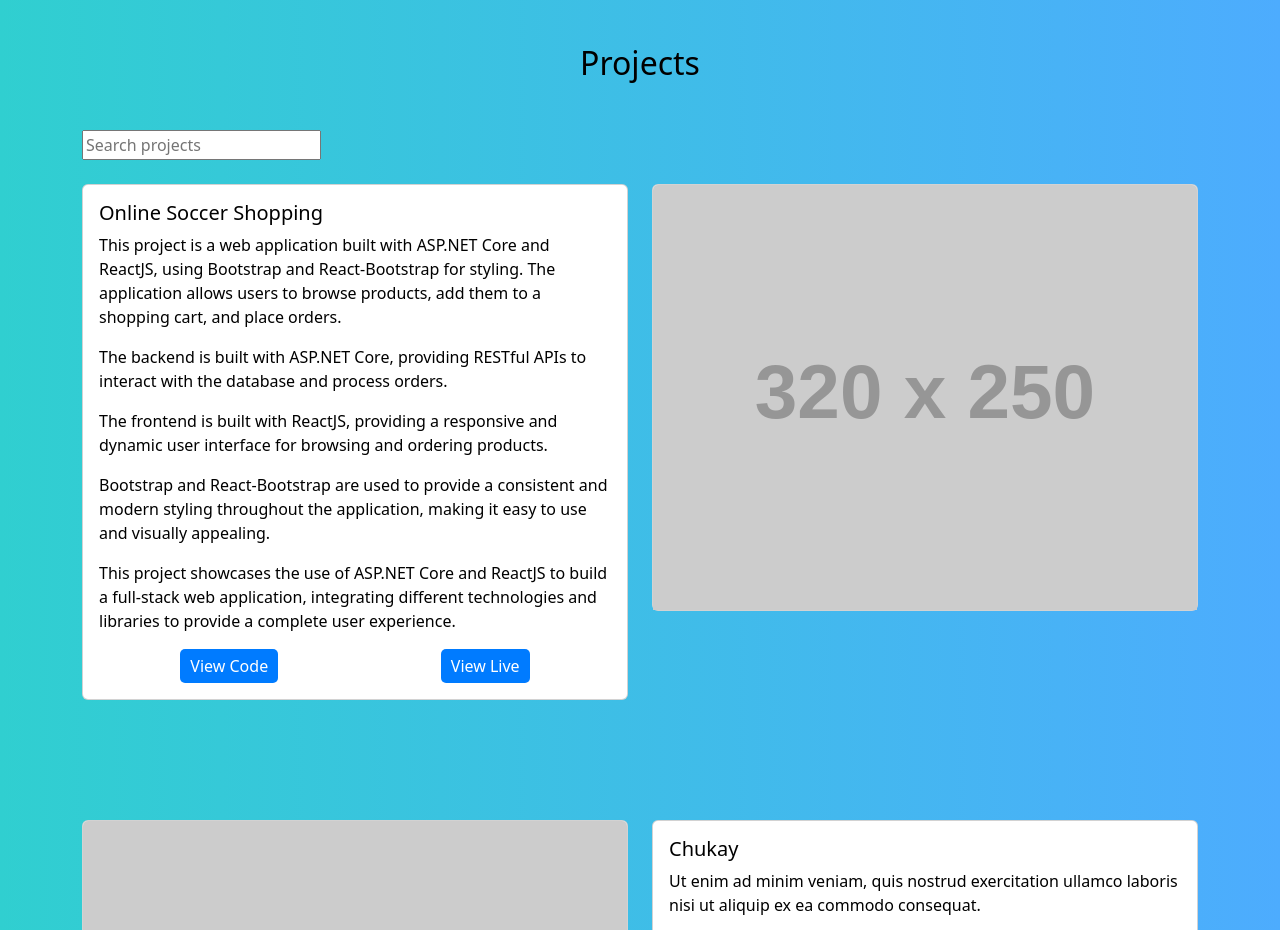
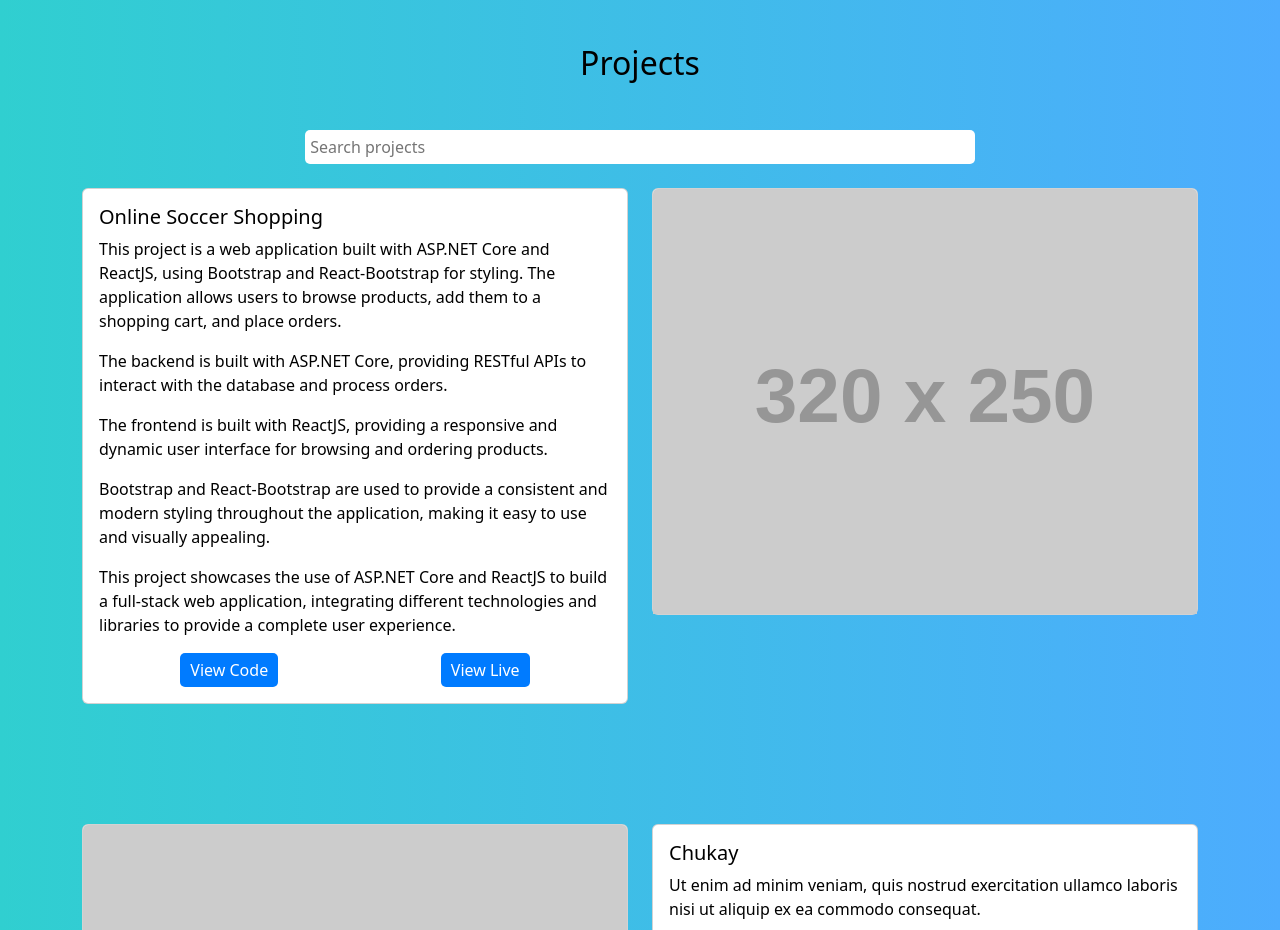
Before and after one commit to Tula-Magar/portfolio, a React (Create React App) app: page /#/ in a window 1280 px wide. Shown: the part 940-1870 px from the top of the page. Built offline with nearby package versions, Linux system fonts and the light colour scheme.

Commit message:
making input filter search in the middle

```diff
--- a/src/App.css
+++ b/src/App.css
@@ -128,6 +128,18 @@
   }
 }
 
+.projectFilterContainer {
+  display: flex;
+  justify-content: center;
+  align-self: center;
+}
+.projectFilter {
+  width: 60%;
+  border-radius: 5px;
+  border: none;
+  padding: 5px;
+}
+
 .project-btn {
   background-color: #007bff;
   color: #fff;
@@ -139,5 +151,5 @@
 
 .project-btn:hover {
   background-color: #fff;
-  color: #007bff; /* Change text color on hover */
+  color: #007bff;
 }
--- a/src/Project/Projects.tsx
+++ b/src/Project/Projects.tsx
@@ -62,11 +62,12 @@ function Projects() {
   return (
     <Container className="my-5 py-5">
       <h2 className="text-center mb-5">Projects</h2>
-      <div className="mb-4">
+      <div className="mb-4 projectFilterContainer">
         <input
           type="text"
           placeholder="Search projects"
           value={searchInput}
+          className="projectFilter"
           onChange={(e) => setSearchInput(e.target.value)}
         />
       </div>
```
